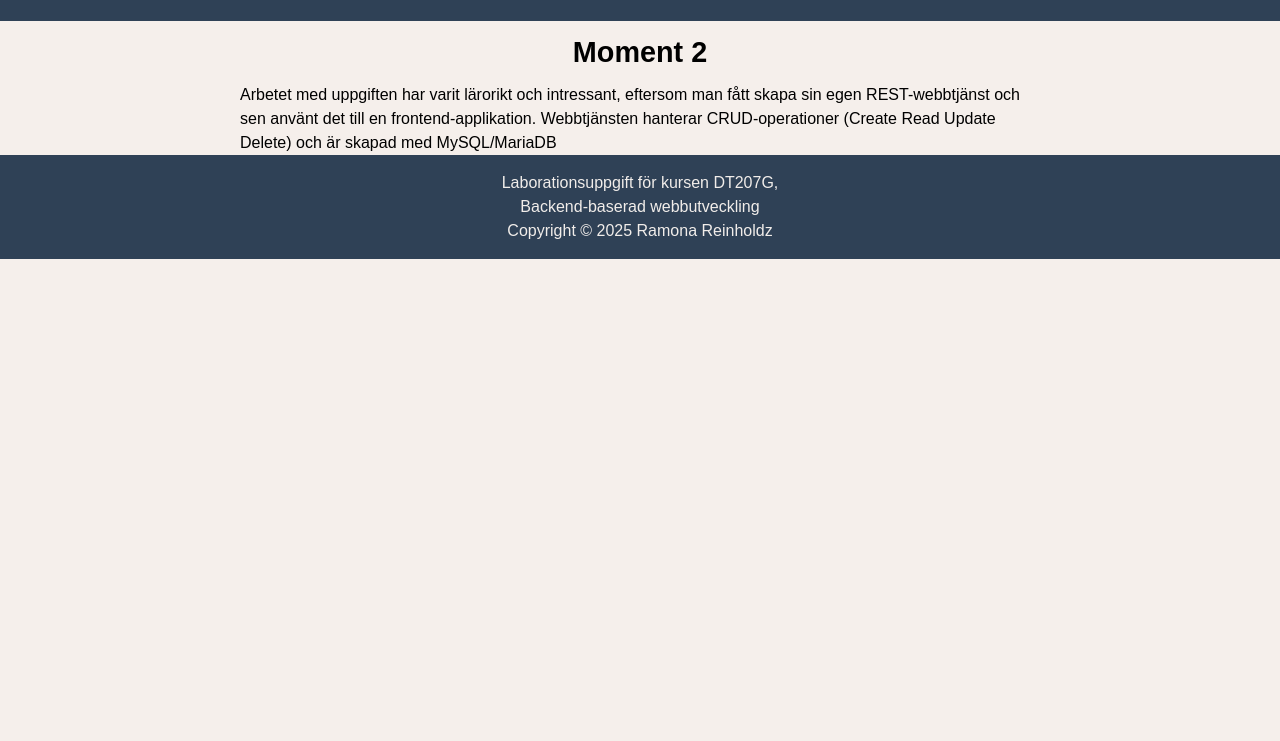
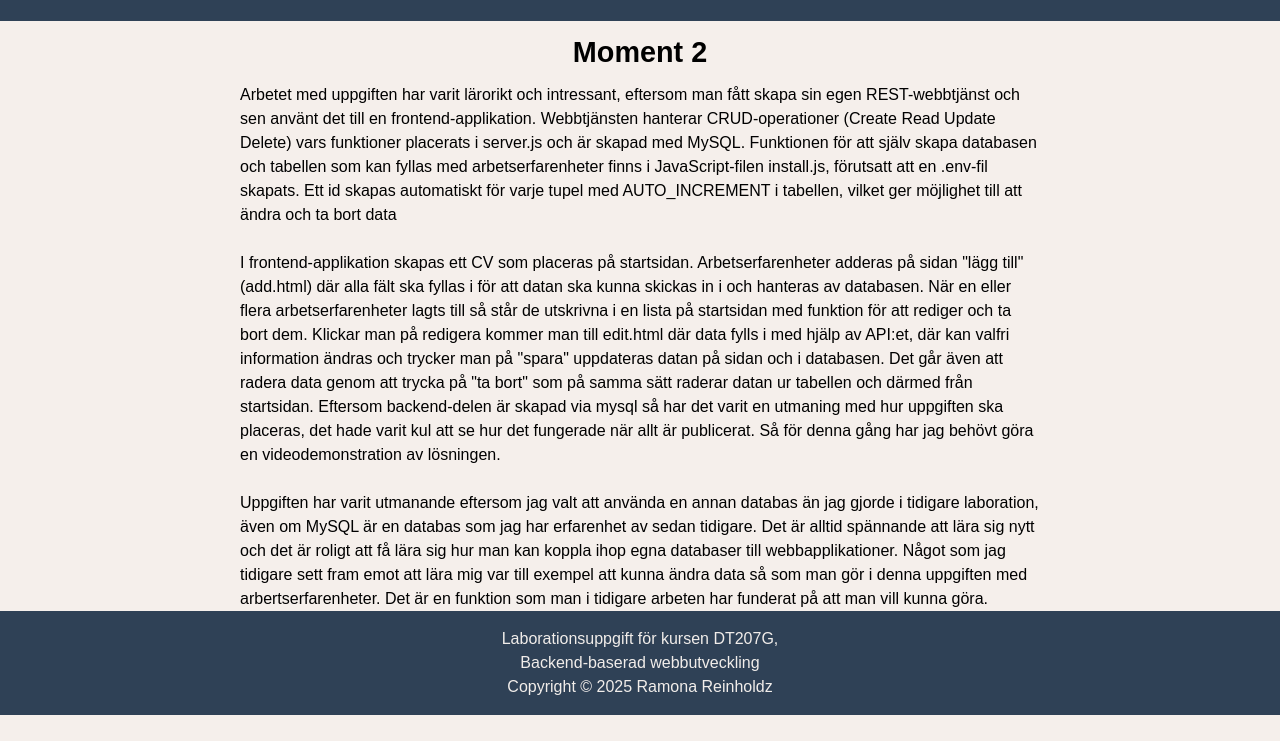
Before and after one commit to rare2400/moment22, a website built with Parcel: page src/about.html in a window 1280 px wide. Shown: the part 59-800 px from the top of the page. Built offline with nearby package versions, Linux system fonts and the light colour scheme.

Commit message:
text om hur uppgiften har gått

```diff
--- a/src/about.html
+++ b/src/about.html
@@ -23,10 +23,33 @@
     </header>
     <div class="container">
         <main class="about">
-            <h2>Moment 2</h1>
-                <p>Arbetet med uppgiften har varit lärorikt och intressant, eftersom man fått skapa sin egen
-                    REST-webbtjänst och sen använt det till en frontend-applikation. Webbtjänsten hanterar
-                    CRUD-operationer (Create Read Update Delete) och är skapad med MySQL/MariaDB</p>
+            <h2>Moment 2</h2>
+            <p>Arbetet med uppgiften har varit lärorikt och intressant, eftersom man fått skapa sin egen
+                REST-webbtjänst och sen använt det till en frontend-applikation. Webbtjänsten hanterar
+                CRUD-operationer (Create Read Update Delete) vars funktioner placerats i server.js och är skapad med
+                MySQL. Funktionen för att själv skapa databasen och tabellen som kan fyllas med arbetserfarenheter finns
+                i JavaScript-filen install.js, förutsatt att en .env-fil skapats. Ett id skapas automatiskt för varje
+                tupel med AUTO_INCREMENT i tabellen, vilket ger möjlighet till att ändra och ta bort data </p>
+            <br>
+            <p>I frontend-applikation skapas ett CV som placeras på startsidan. Arbetserfarenheter adderas på sidan
+                "lägg till" (add.html) där alla fält ska fyllas i för att datan ska kunna skickas in i och hanteras av
+                databasen. När en eller flera arbetserfarenheter lagts till så står de utskrivna i en lista på
+                startsidan med funktion för att rediger och ta bort dem. Klickar man på redigera kommer man till
+                edit.html där data fylls i med hjälp av API:et, där kan valfri information ändras och trycker man på
+                "spara" uppdateras datan på sidan och i databasen. Det går även att radera data genom att trycka på "ta
+                bort" som på samma sätt raderar datan ur tabellen och därmed från startsidan. Eftersom backend-delen är
+                skapad via mysql så har det varit en utmaning med hur uppgiften ska placeras, det hade varit kul att se
+                hur det fungerade när allt är publicerat. Så för denna gång har jag behövt göra en videodemonstration av
+                lösningen.</p>
+            <br>
+            <p>
+                Uppgiften har varit utmanande eftersom jag valt att använda en annan databas än jag gjorde i tidigare
+                laboration, även om MySQL är en databas som jag har erfarenhet av sedan tidigare. Det är alltid
+                spännande att lära sig nytt och det är roligt att få lära sig hur man kan koppla ihop egna databaser
+                till webbapplikationer. Något som jag tidigare sett fram emot att lära mig var till exempel att kunna
+                ändra data så som man gör i denna uppgiften med arbertserfarenheter. Det är en funktion som man i
+                tidigare arbeten har funderat på att man vill kunna göra.
+            </p>
         </main>
     </div>
     <footer>
```
